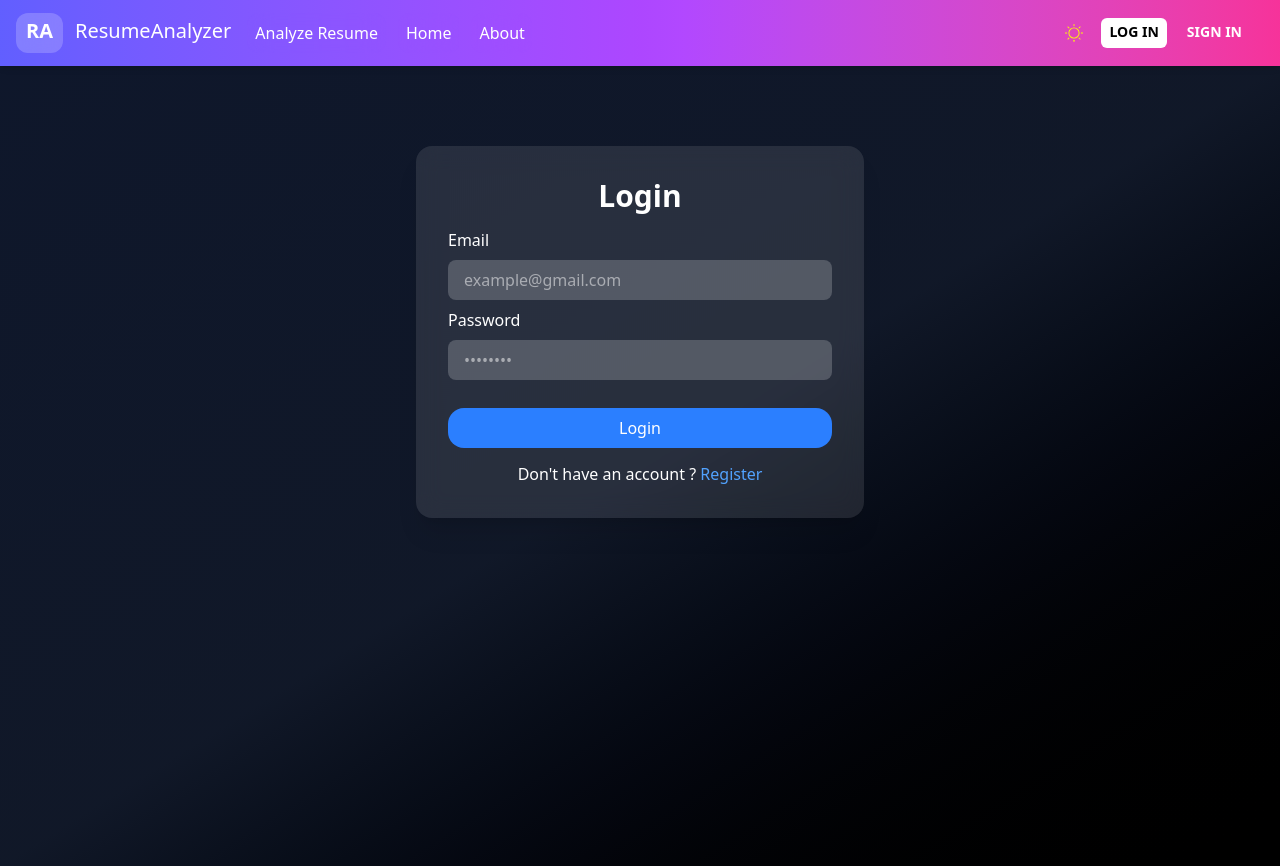
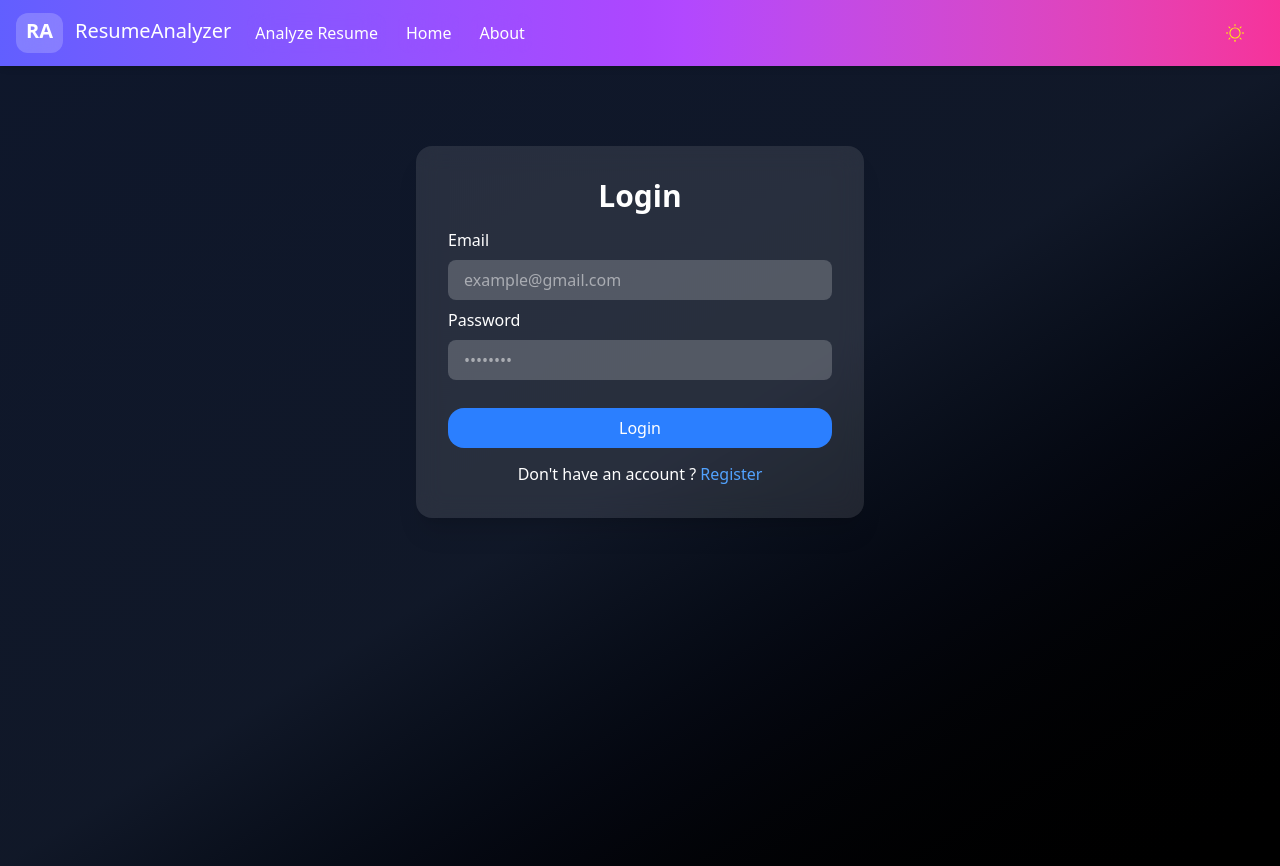
Before and after one commit to Krishna72user/AI-Resume-Analyzer, a React (Vite) app in the folder client/: page /login in a window 1280 px wide. Built offline with nearby package versions, Linux system fonts and the light colour scheme.

Commit message:
Updated UI

```diff
--- a/client/src/components/Navbar.jsx
+++ b/client/src/components/Navbar.jsx
@@ -17,6 +17,8 @@ export const NavBar = () => {
 
     const [bar,setBar] = useState(true)
     const {dark,setDark} = useTheme();
+
+    const [loading,setLoading] = useState(true);
     useEffect(() => {
         const verifyAuth = async () => {
             if(location.pathname=='/'){
@@ -35,14 +37,18 @@ export const NavBar = () => {
                         if (res.data.success) {
                             navigate(location.pathname);
                             setStatus(true);
+                            setLoading(false)
                         } else {
                             navigate("/");
+                            setLoading(false)
                         }
                     } catch (error) {
                         navigate("/");
+                        setLoading(false)
                     }
                 } else {
                     navigate("/");
+                    setLoading(false)
                 }
             }
 
@@ -62,18 +68,21 @@ export const NavBar = () => {
                         if (res.data.success) {
                             navigate(location.pathname);
                             setStatus(true);
+                            setLoading(false)
                         } else {
                             navigate("/login");
+                            setLoading(false)
                         }
                     } catch (error) {
                         navigate("/login");
+                        setLoading(false)
                     }
                 } else {
                     navigate("/login");
+                    setLoading(false)
                 }
             }
         };
-
         verifyAuth();
     }, [location.pathname]);
 
@@ -111,9 +120,9 @@ export const NavBar = () => {
                         setDark((e)=>!e)
                     }}
                     color="yellow" className='text-3xl hover:cursor-pointer p-1' />}
-                    {status && <button onClick={handleSign} className="text-black  text-sm font-bold hover:cursor-pointer py-1 rounded-md bg-white px-2">SIGN OUT</button>}
-                    {!status && <NavLink to='/login' className=" hover:cursor-pointer text-sm font-bold py-1 rounded-md bg-white text-black px-2">LOG IN</NavLink>}
-                    {!status && <NavLink to='/register' className="text-white hover:cursor-pointer text-sm font-bold py-1 rounded-md  px-2">SIGN IN</NavLink>}
+                    {status && !loading && <button onClick={handleSign} className="text-black  text-sm font-bold hover:cursor-pointer py-1 rounded-md bg-white px-2">SIGN OUT</button>}
+                    {!status && !loading && <NavLink to='/login' className=" hover:cursor-pointer text-sm font-bold py-1 rounded-md bg-white text-black px-2">LOG IN</NavLink>}
+                    {!status && !loading && <NavLink to='/register' className="text-white hover:cursor-pointer text-sm font-bold py-1 rounded-md  px-2">SIGN IN</NavLink>}
 
                 </div>
 
@@ -159,9 +168,9 @@ export const NavBar = () => {
                     </NavLink>
                     <div className="mt-2">
 
-                    {status && <button onClick={handleSign}  className="text-black  text-sm font-bold hover:cursor-pointer py-1 rounded-md bg-white px-2">SIGN OUT</button>}
-                    {!status && <NavLink to='/login'onClick={()=>{setNav(n=>!n)}} className=" hover:cursor-pointer text-sm font-bold py-1  rounded-md bg-white text-black px-2">LOG IN</NavLink>}
-                    {!status && <NavLink to='/register'onClick={()=>{setNav(n=>!n)}} className="text-white hover:cursor-pointer text-sm font-bold py-1 rounded-md  px-2">SIGN IN</NavLink>}
+                    {status && !loading && <button onClick={handleSign}  className="text-black  text-sm font-bold hover:cursor-pointer py-1 rounded-md bg-white px-2">SIGN OUT</button>}
+                    {!status && !loading && <NavLink to='/login'onClick={()=>{setNav(n=>!n)}} className=" hover:cursor-pointer text-sm font-bold py-1  rounded-md bg-white text-black px-2">LOG IN</NavLink>}
+                    {!status && !loading && <NavLink to='/register'onClick={()=>{setNav(n=>!n)}} className="text-white hover:cursor-pointer text-sm font-bold py-1 rounded-md  px-2">SIGN IN</NavLink>}
                     </div>
                 </motion.div>
             </div>
```
